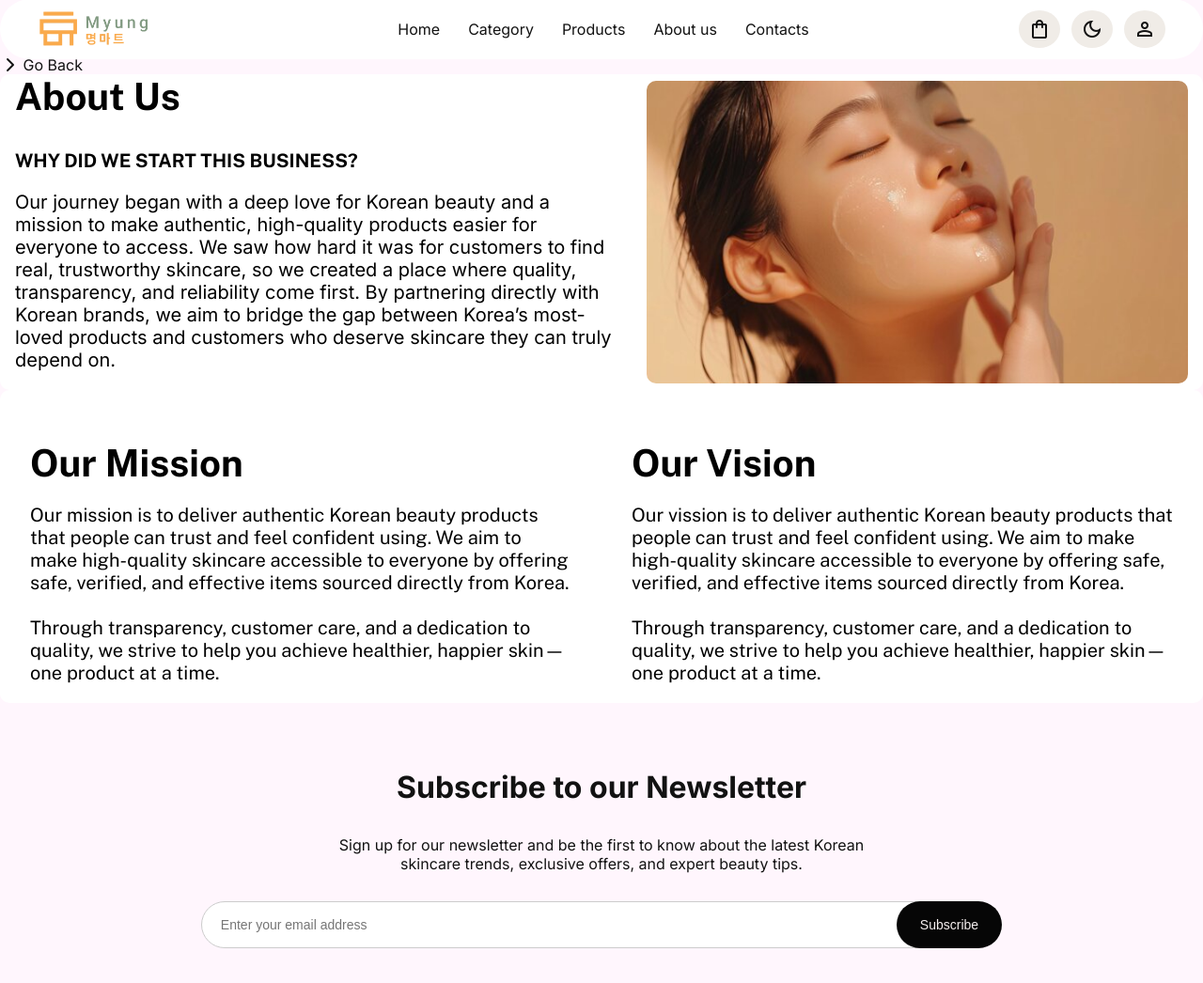
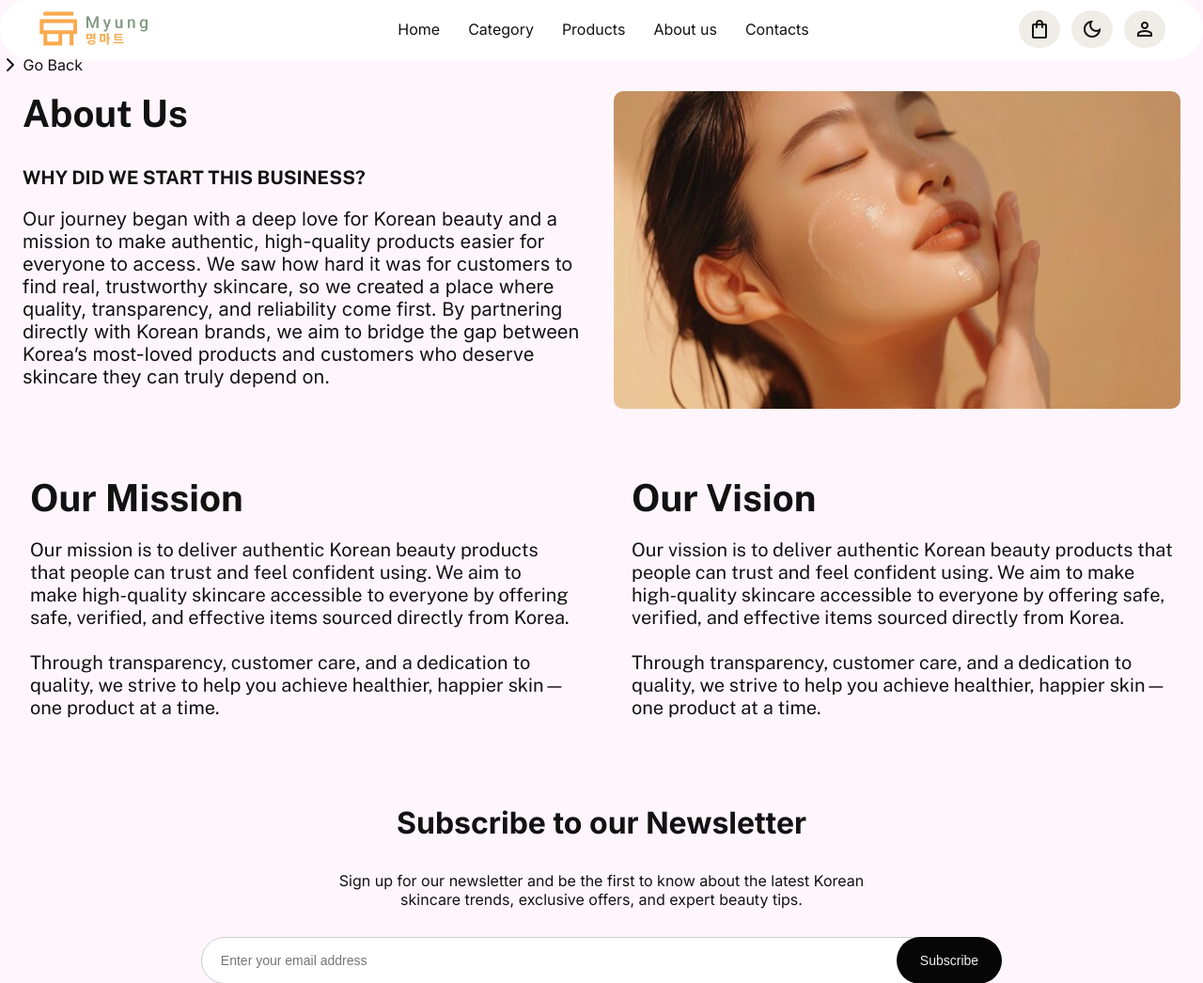
Before and after one commit to bunyim-kong/myung-mart-wp-content-v1, a WordPress theme: template themes/my-ecommerce-theme/page-about-us.php in a window 1280 px wide. Shown: the part 21-1067 px from the top of the page at 94% size. Run offline with PHP 8.4 and a stand-in for WordPress, Linux system fonts and the light colour scheme; the site name, menu and one post (Sample post) are stand-ins, and other content is empty; some libraries are stand-ins or nearby versions.

```diff
--- a/themes/my-ecommerce-theme/css/about-us.css
+++ b/themes/my-ecommerce-theme/css/about-us.css
@@ -1,30 +1,36 @@
 .about-us-section2{
-    width: 100%;
-    background-color: var(--nav-bg-color);
+    margin-top: 20px
     border-radius: 10px;
     display: flex;
     justify-content: space-around;
     align-items: center;
 }
-.about-us-content{
-    width: 50%;
+
+.about-us-content {
+    display: grid;
+    grid-template-columns: repeat(auto-fit, minmax(250px, 1fr));
+    gap: 25px;
+    padding: 18px 24px;
 }
-.about-us-content h2{
+
+.about-us-text h2{
+    color: var(--font-primary-color);
     font-size: var(--font-size-head);
     margin-bottom: 20px;
     margin-top: 0;
     font-family: var( --font-secondary);
 }
-.about-us-content h5{
+.about-us-text h5{
+    color: var(--font-primary-color);
     font-size: var( --font-size-large);
     margin-bottom: 10px;
     font-family: var( --font-secondary);
 }
-.about-us-content p{
+.about-us-text p{
+    color: var(--font-primary-color);
     font-size: var( --font-size-large);
 }
 .about-us-pic{
-    width: 45%;
     height: auto;
     border-radius: 10px;
     overflow: hidden;
@@ -39,11 +45,13 @@
     margin-top: 20px;
 }
 .about-us-content2 h2{
+    color: var(--font-primary-color);
     font-size: var( --font-size-head);
     margin-bottom: 20px;
     font-family: var(--font-secondary);
 }
 .about-us-content2 p{
+    color: var(--font-primary-color);
     font-size: var( --font-size-large);
     font-family: var(--font-secondary);
 }
--- a/themes/my-ecommerce-theme/page-about-us.php
+++ b/themes/my-ecommerce-theme/page-about-us.php
@@ -14,6 +14,7 @@
 
 <section class="about-us-section2 container">
     <div class="about-us-content">
+        <div class="about-us-text">
             <h2>
                 About Us
             </h2>
@@ -24,10 +25,13 @@
                 Our journey began with a deep love for Korean beauty and a mission to make authentic, high-quality products easier for everyone to access. We saw how hard it was for customers to find real, trustworthy skincare, so we created a place where quality, transparency, and reliability come first. By partnering directly with Korean brands, we aim to bridge the gap between Korea’s most-loved products and customers who deserve skincare they can truly depend on.
             </p>
         </div>
+
         <div class="about-us-pic">
             <img src="<?php echo get_template_directory_uri() . '/asset/images/about -image.jpg'; ?>" alt="" />
         </div>
+    </div>
 </section>
+
  <section class="about-us-section2 container">
         <div class="about-us-content2">
             <h2>
@@ -53,6 +57,7 @@
         </div>
 
     </section>
+
     <section class="subscribe-section">
         <div class="subscribe-content">
             <h1>Subscribe to our Newsletter</h1>
```
Lines whose indentation alone changed are shown as unchanged.
